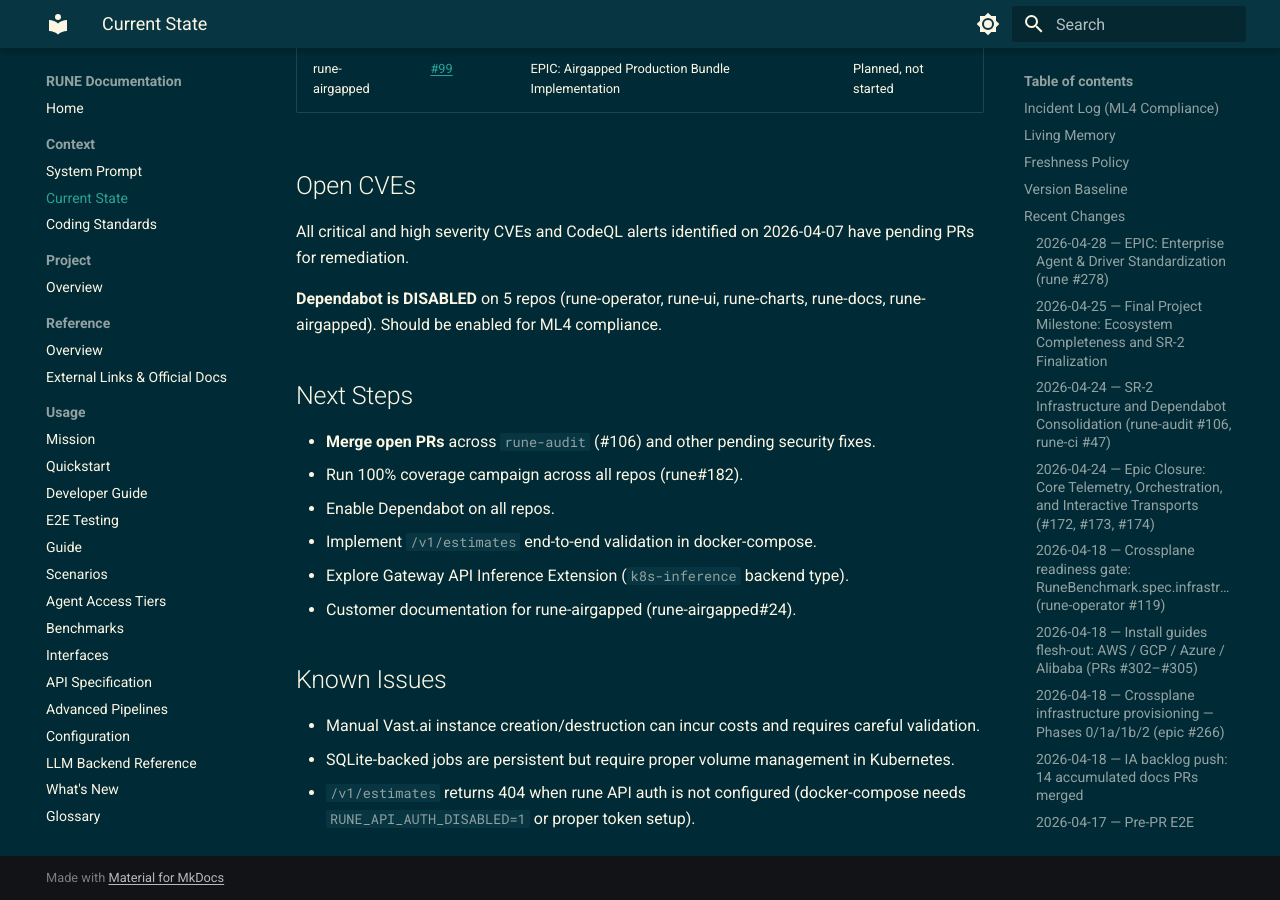
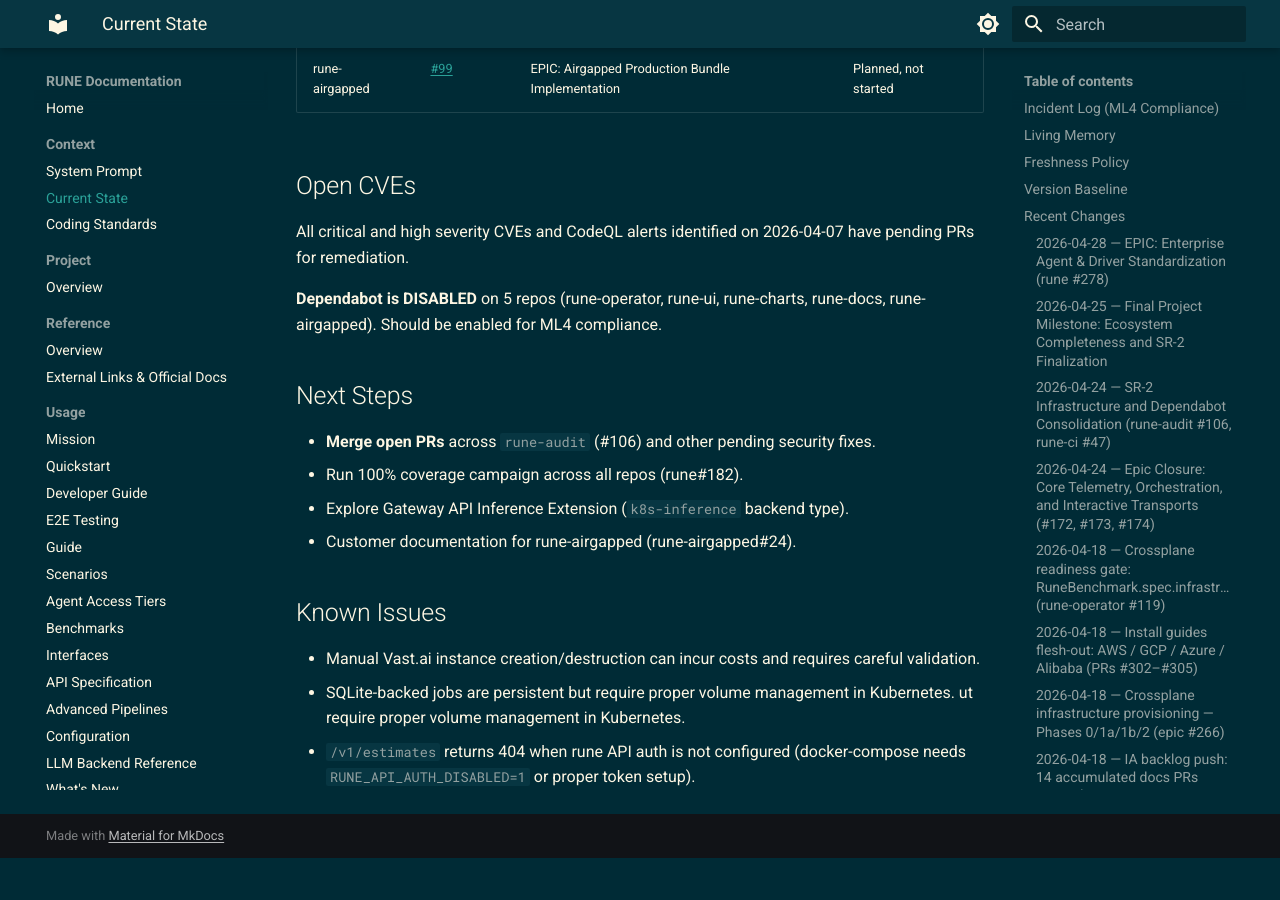
Before and after one commit to lpasquali/rune-docs, an MkDocs documentation site: the page built from docs/context/CURRENT_STATE.md, in a window 1280 px wide and 900 px high, scrolled down 25788 px. Built offline with MkDocs 1.6.1 and Material for MkDocs 9.7.7, drawn with Linux system fonts in a browser that asks for light colours; the version menu is left out; after the commit the page ends 26646 px from its top, so only the background shows below that.

Commit message:
docs: update CURRENT_STATE.md dependabot and estimates status

```diff
--- a/docs/context/CURRENT_STATE.md
+++ b/docs/context/CURRENT_STATE.md
@@ -721,8 +721,6 @@
 
 - **Merge open PRs** across `rune-audit` (#106) and other pending security fixes.
 - Run 100% coverage campaign across all repos (rune#182).
-- Enable Dependabot on all repos.
-- Implement `/v1/estimates` end-to-end validation in docker-compose.
 - Explore Gateway API Inference Extension (`k8s-inference` backend type).
 - Customer documentation for rune-airgapped (rune-airgapped#24).
 
@@ -730,4 +728,5 @@
 
 - Manual Vast.ai instance creation/destruction can incur costs and requires careful validation.
 - SQLite-backed jobs are persistent but require proper volume management in Kubernetes.
+ut require proper volume management in Kubernetes.
 - `/v1/estimates` returns 404 when rune API auth is not configured (docker-compose needs `RUNE_API_AUTH_DISABLED=1` or proper token setup).
```
